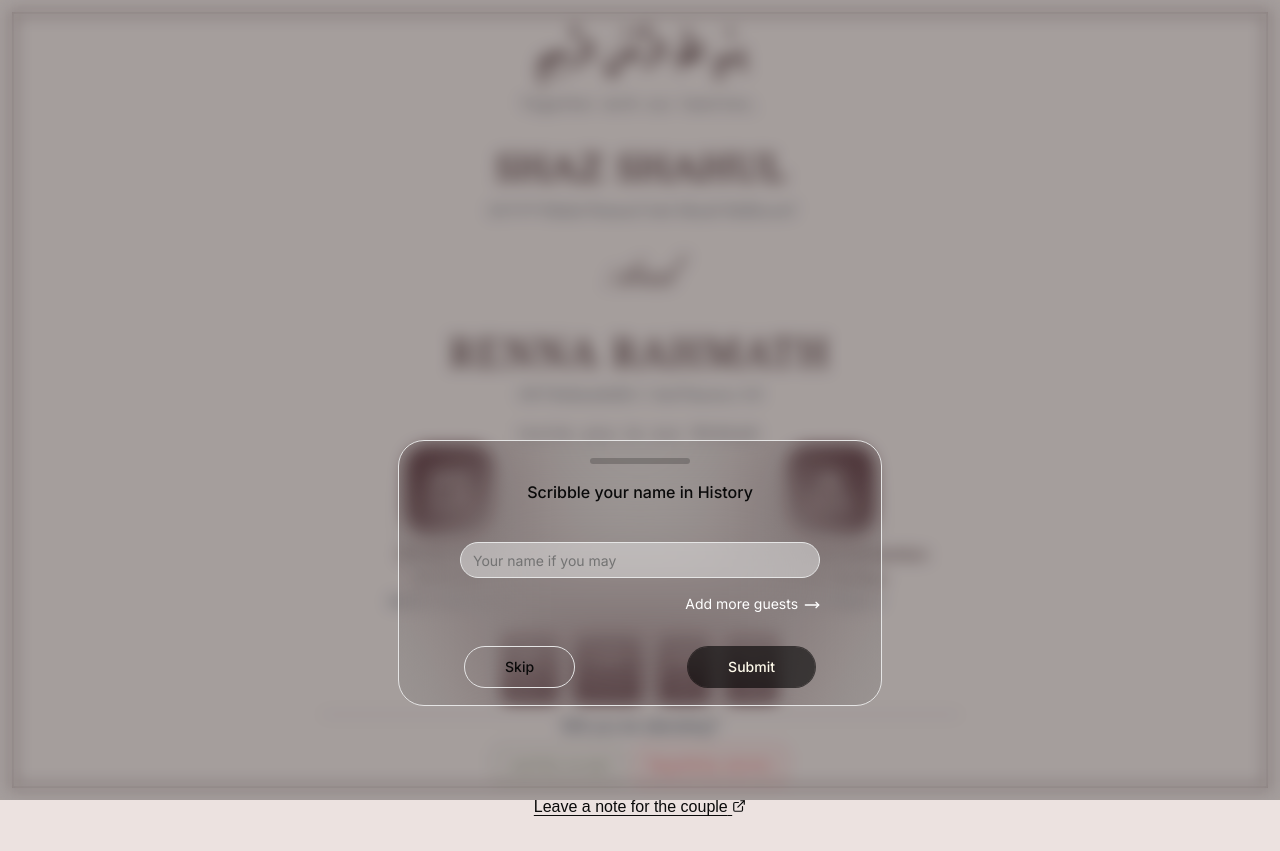
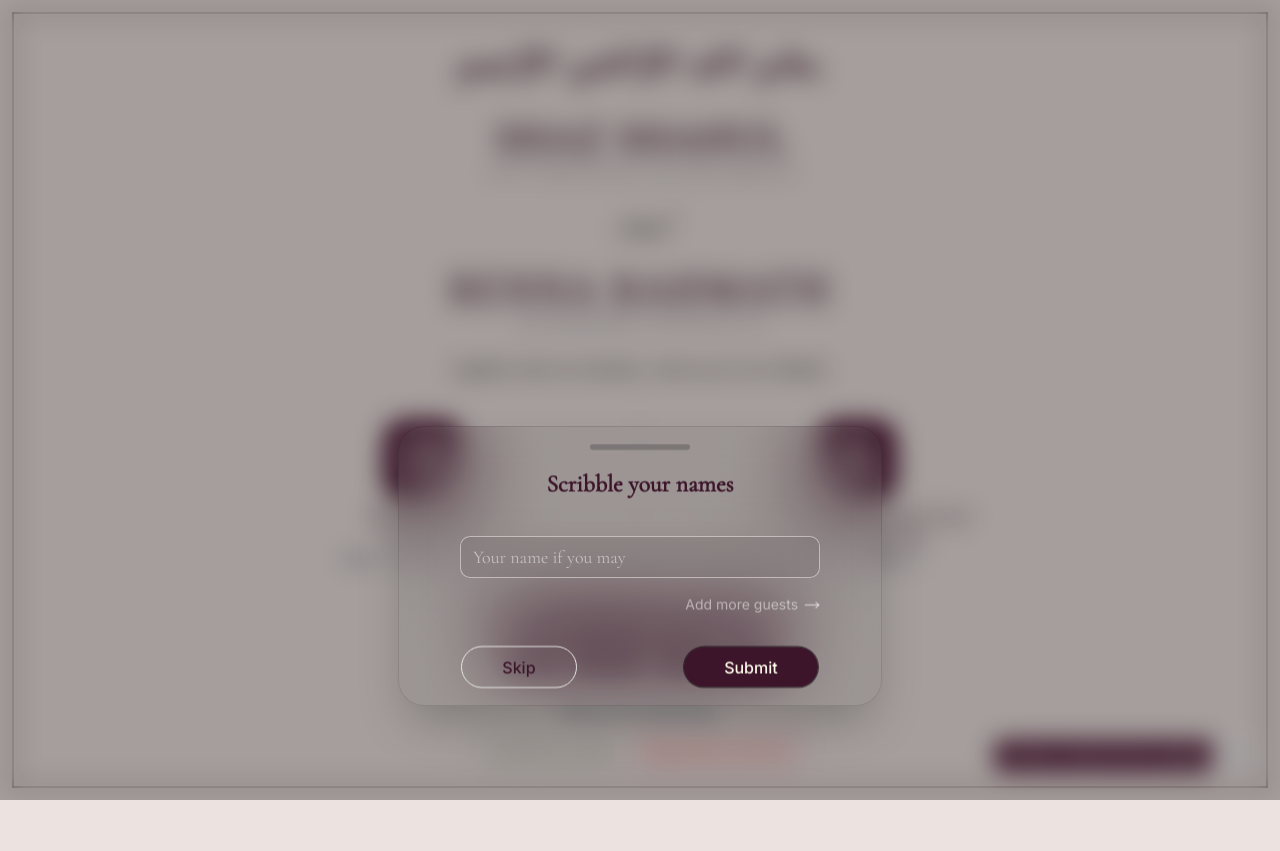
Before and after one commit to ZayanShamz/shaz-wedding, a Next.js app: page / in a window 1280 px wide. Both pictures are taken after a click on the button "Joyfully accept". After the commit the page ends 800 px from the top, so only its background shows below. Built offline with nearby package versions, Linux system fonts and the light colour scheme; a web font is replaced by a local one.

Commit message:
layout and palette

```diff
--- a/app/page.tsx
+++ b/app/page.tsx
@@ -22,7 +22,7 @@ export default function Home() {
   return (
     <>
       <div className="pointer-events-none fixed inset-3 z-40 border-2 border-[#4C3032]" />
-      <main className="mx-auto flex flex-col items-center min-h-dvh w-full">
+      <main className="mx-auto flex flex-col items-center w-full">
         <Hero
           onSelect={handleSelect}
           onLeaveNote={() => setNoteDrawerOpen(true)}
--- a/components/CountDownTimer.tsx
+++ b/components/CountDownTimer.tsx
@@ -51,11 +51,11 @@ function CountDownTimer() {
   ];
 
   return (
-    <div className="grid grid-flow-col gap-4 text-center auto-cols-max md:mt-5">
+    <div className="grid grid-flow-col gap-4 text-center auto-cols-max md:my-5">
       {units.map(({ label, value }) => (
         <div
           key={label}
-          className="flex flex-col items-center gap-1 rounded-md bg-[#5D343B] px-3 py-2 text-background"
+          className="flex flex-col items-center gap-1 rounded-md bg-crimson-violet px-3 py-2 text-background"
         >
           <span
             key={value}
--- a/components/Hero.tsx
+++ b/components/Hero.tsx
@@ -6,6 +6,7 @@ import {
   ExternalLink,
   Link,
   MapPinned,
+  UserRound,
 } from "lucide-react";
 import { Button } from "./ui/button";
 import CountDownTimer from "./CountDownTimer";
@@ -18,55 +19,53 @@ type HeroProps = {
 
 function Hero({ onSelect, onLeaveNote }: HeroProps) {
   return (
-    <section className="flex min-h-dvh md:max-w-3xl flex-col">
+    <section className="flex h-dvh md:max-w-3xl flex-col">
       <div className="flex flex-1 flex-col items-center justify-evenly text-center">
         <div>
-          <h1 className="font-arabic text-fluid-xl text-[#4C3032] font-bold mt:3 md:mt-8">
-            يسْمِ اللهِ الرَّحْمَنِ الرَّحِيمِ
+          <h1 className="font-cg text-fluid-xl text-midnight-purple tracking-widest font-semibold mt-3 md:mt-8">
+            يسْمِ اللهِ الرَّحْمَنِ الرَّحِيمِ
           </h1>
-          <p className="font-candy text-[10px] md:text-sm tracking-[0.2em]  text-zinc-600 mt-2 md:mt-4">
-            Together with our families,
-          </p>
         </div>
         <div className="flex flex-col items-center justify-center gap-4 md:gap-4 md:mt-6">
           <div className="flex flex-col">
-            <h2 className="font-cg font-bold text-fluid-2xl text-[#4C3032] tracking-wider flex items-center justify-center">
+            <p className="font-cg font-bold text-fluid-2xl text-midnight-purple tracking-wider leading-none">
               SHAZ SHAHUL
-            </h2>
-            <p className="font-cg italic font-medium text-fluid-sm text-gray-800">
+            </p>
+            <p className="font-cg italic font-medium text-fluid-sm text-zinc-600">
               S/O P P Shahul Hameed And Absath Mullaveetil
             </p>
           </div>
 
-          <p className="font-script text-fluid-2xl text-[#4C3032] mt-2">And</p>
+          <p className="font-script text-fluid-xl text-choco-plum mt-2">And</p>
 
           <div>
-            <h2 className="font-serif text-fluid-2xl text-[#4C3032] tracking-wider flex items-center justify-center">
+            <h2 className="font-serif text-fluid-2xl text-midnight-purple tracking-wider leading-none">
               RENNA RAHMATH
             </h2>
-            <p className="font-cg italic font-medium text-fluid-sm text-gray-800">
+            <p className="font-cg italic font-medium text-fluid-sm text-zinc-600">
               D/O Rahmathulla C And Haseena A K
             </p>
           </div>
         </div>
-        <p className="font-candy text-fluid-sm tracking-[0.2em]  text-zinc-600 md:mt-4">
-          invite you to our Nikkah
+        <p className="font-candy text-fluid-sm tracking-wide text-zinc-800 md:my-4">
+          together with our families,
+          <br className="md:hidden block" /> invite you to our Nikkah
         </p>
-        <div className="w-full flex justify-center items-start gap-4 md:gap-20 px-5">
+        <div className="w-full flex justify-center items-start gap-4 md:gap-20 px-5 mt-3">
           <a
             href="https://calendar.google.com/calendar/render?action=TEMPLATE&text=Wedding&dates=20261004T063000Z/20261004T103000Z&details=Join+us+for+our+wedding&location=Airport+Garden+Convention+Center%2C+Karipur"
             target="_blank"
             rel="noopener noreferrer"
             className="flex-1 flex flex-col justify-center items-center cursor-pointer"
           >
-            <div className="bg-[#5D343B] rounded-3xl p-6 mb-2 shadow-xl">
+            <div className="bg-crimson-violet rounded-3xl p-5 mb-2 shadow-xl">
               <CalendarHeart className="text-background h-8 w-8 md:h-10 md:w-10" />
             </div>
-            <p className="text-[#4C3032] text-fluid-sm">
+            <p className="font-mono leading-tight text-midnight-purple text-fluid-xs">
               04 OCT 2026 <br />
               At 10 AM
             </p>
-            <p className="cursor-pointer text-fluid-xs text-gray-600">
+            <p className="font-mono cursor-pointer text-fluid-xs text-gray-600">
               Add to Calendar
               <Calendar className="inline-block ms-1 h-full w-3" />
             </p>
@@ -84,13 +83,13 @@ function Hero({ onSelect, onLeaveNote }: HeroProps) {
             rel="noopener noreferrer"
             className="flex-1 flex flex-col justify-center items-center cursor-pointer  "
           >
-            <div className="bg-[#5D343B] rounded-3xl p-6 cursor-pointer mb-2 shadow-xl">
+            <div className="bg-crimson-violet rounded-3xl p-5 cursor-pointer mb-2 shadow-xl">
               <MapPinned className="text-background h-8 w-8 md:h-10 md:w-10" />
             </div>
-            <p className="text-[#4C3032] text-fluid-sm">
+            <p className="font-mono leading-tight text-midnight-purple text-fluid-xs">
               Aiport Garden Convention Center, Karipur
             </p>
-            <p className="cursor-pointer text-fluid-xs text-gray-600">
+            <p className="font-mono cursor-pointer text-fluid-xs text-gray-600">
               Open in Maps
               <Link className="inline-block ms-1 h-full w-3" />
             </p>
@@ -98,9 +97,6 @@ function Hero({ onSelect, onLeaveNote }: HeroProps) {
         </div>
 
         <CountDownTimer />
-        <div className="hidden md:flex w-full h-full md:self-center mt-3">
-          <Separator orientation="horizontal" className="bg-[#4C3032]/30 h-1" />
-        </div>
       </div>
 
       {/* RSVP Section */}
@@ -124,7 +120,7 @@ function Hero({ onSelect, onLeaveNote }: HeroProps) {
             </Button>
           </div>
         </div>
-        <div className="flex items-center justify-center text-center text-md leading-normal mt-3">
+        <div className="md:hidden flex items-center justify-center text-center text-md leading-normal mt-3">
           <button
             type="button"
             onClick={onLeaveNote}
@@ -134,6 +130,19 @@ function Hero({ onSelect, onLeaveNote }: HeroProps) {
             <ExternalLink className="inline-block h-3.5 w-3.5 mb-1" />
           </button>
         </div>
+        <div className="hidden md:flex absolute bottom-7 right-7 ">
+          <div className="flex items-center justify-center py-1 px-3 bg-crimson-violet rounded-b-lg rounded-tl-lg">
+            <p
+              className="font-candy text-fluid-sm text-background cursor-pointer"
+              onClick={onLeaveNote}
+            >
+              Leave a note for the couple
+            </p>
+          </div>
+          <div className="flex items-center justify-center w-8 h-8 rounded-full bg-white ms-2">
+            <UserRound className="h-5 w-5 text-midnight-purple" />
+          </div>
+        </div>
       </div>
     </section>
   );
--- a/components/RSVPDrawer.tsx
+++ b/components/RSVPDrawer.tsx
@@ -53,7 +53,11 @@ function RSVPDrawer({ open, onOpenChange }: RsvpDrawerProps) {
       <Drawer open={open} onOpenChange={onOpenChange}>
         <DrawerContent className="mx-auto max-w-lg w-full">
           <DrawerHeader>
-            <DrawerTitle>Scribble your name in History</DrawerTitle>
+            <DrawerTitle>
+              <p className="text-fluid-lg font-cg font-semibold text-midnight-purple">
+                Scribble your names
+              </p>
+            </DrawerTitle>
             <DrawerDescription></DrawerDescription>
           </DrawerHeader>
           <div className="no-scrollbar overflow-y-auto p-4">
@@ -104,7 +108,7 @@ function RSVPDrawer({ open, onOpenChange }: RsvpDrawerProps) {
                   <p
                     onMouseDown={(e) => e.preventDefault()}
                     onClick={handleAdd}
-                    className="text-sm text-white cursor-pointer"
+                    className="text-sm text-white/50 cursor-pointer hover:underline"
                   >
                     Add more guests{" "}
                     <MoveRight className="inline-block ms-0.5 h-full w-4" />
@@ -116,7 +120,8 @@ function RSVPDrawer({ open, onOpenChange }: RsvpDrawerProps) {
           <DrawerFooter>
             <DrawerClose asChild>
               <Button
-                className="bg-transparent text-foreground hover:bg-muted/80 py-5 px-10 cursor-pointer"
+                className="bg-transparent text-fluid-base text-midnight-purple hover:bg-muted/80 py-5 px-10 cursor-pointer
+                focus-visible:border-midnight-purple/60 focus-visible:ring focus-visible:ring-midnight-purple"
                 variant="outline"
                 onClick={handleSkip}
               >
@@ -124,7 +129,8 @@ function RSVPDrawer({ open, onOpenChange }: RsvpDrawerProps) {
               </Button>
             </DrawerClose>
             <Button
-              className="bg-black/60 text-amber-50 border-black/60 hover:bg-black/10 hover:backdrop-blur-3xl hover:text-amber-50 py-5 px-10 cursor-pointer"
+              className="bg-midnight-purple text-amber-50 border-black/60 hover:bg-midnight-violet hover:text-amber-50
+                focus-visible:border-midnight-purple/60 focus-visible:ring focus-visible:ring-midnight-purple py-5 px-10 cursor-pointer"
               variant="outline"
             >
               Submit
--- a/components/ui/button.tsx
+++ b/components/ui/button.tsx
@@ -1,11 +1,11 @@
-import * as React from "react"
-import { cva, type VariantProps } from "class-variance-authority"
-import { Slot } from "radix-ui"
+import * as React from "react";
+import { cva, type VariantProps } from "class-variance-authority";
+import { Slot } from "radix-ui";
 
-import { cn } from "@/lib/utils"
+import { cn } from "@/lib/utils";
 
 const buttonVariants = cva(
-  "group/button inline-flex shrink-0 items-center justify-center rounded-4xl border border-transparent bg-clip-padding text-sm font-medium whitespace-nowrap transition-all outline-none select-none focus-visible:border-ring focus-visible:ring-3 focus-visible:ring-ring/30 active:not-aria-[haspopup]:translate-y-px disabled:pointer-events-none disabled:opacity-50 aria-invalid:border-destructive aria-invalid:ring-3 aria-invalid:ring-destructive/20 dark:aria-invalid:border-destructive/50 dark:aria-invalid:ring-destructive/40 [&_svg]:pointer-events-none [&_svg]:shrink-0 [&_svg:not([class*='size-'])]:size-4",
+  "group/button inline-flex shrink-0 items-center justify-center rounded-4xl border border-transparent bg-clip-padding text-base font-medium whitespace-nowrap transition-all outline-none select-none active:not-aria-[haspopup]:translate-y-px disabled:pointer-events-none disabled:opacity-50 aria-invalid:border-destructive aria-invalid:ring-3 aria-invalid:ring-destructive/20 dark:aria-invalid:border-destructive/50 dark:aria-invalid:ring-destructive/40 [&_svg]:pointer-events-none [&_svg]:shrink-0 [&_svg:not([class*='size-'])]:size-4",
   {
     variants: {
       variant: {
@@ -36,8 +36,8 @@ const buttonVariants = cva(
       variant: "default",
       size: "default",
     },
-  }
-)
+  },
+);
 
 function Button({
   className,
@@ -47,9 +47,9 @@ function Button({
   ...props
 }: React.ComponentProps<"button"> &
   VariantProps<typeof buttonVariants> & {
-    asChild?: boolean
+    asChild?: boolean;
   }) {
-  const Comp = asChild ? Slot.Root : "button"
+  const Comp = asChild ? Slot.Root : "button";
 
   return (
     <Comp
@@ -59,7 +59,7 @@ function Button({
       className={cn(buttonVariants({ variant, size, className }))}
       {...props}
     />
-  )
+  );
 }
 
-export { Button, buttonVariants }
+export { Button, buttonVariants };
--- a/components/ui/drawer.tsx
+++ b/components/ui/drawer.tsx
@@ -37,7 +37,7 @@ function DrawerOverlay({
     <DrawerPrimitive.Overlay
       data-slot="drawer-overlay"
       className={cn(
-        "fixed inset-0 z-50 bg-black/30 supports-backdrop-filter:backdrop-blur-sm",
+        "fixed inset-0 z-50 bg-black/30 supports-backdrop-filter:backdrop-blur-md",
         "data-open:animate-in data-open:fade-in-75 data-closed:animate-out data-closed:fade-out-0",
         className,
       )}
@@ -58,9 +58,10 @@ function DrawerContent({
         data-slot="drawer-content"
         className={cn(
           "group/drawer-content fixed z-50 flex h-auto flex-col bg-transparent p-4 text-sm",
-          "before:absolute before:inset-3.5 before:-z-10 before:rounded-4xl before:border before:border-border before:bg-black/5 before:backdrop-blur-3xl before:shadow-3xl",
-          "data-[vaul-drawer-direction=bottom]:inset-x-0 data-[vaul-drawer-direction=bottom]:bottom-0 md:data-[vaul-drawer-direction=bottom]:bottom-20 data-[vaul-drawer-direction=bottom]:mt-24 data-[vaul-drawer-direction=bottom]:max-h-[80vh]",
-          "data-[vaul-drawer-direction=top]:inset-x-0 data-[vaul-drawer-direction=top]:top-0 data-[vaul-drawer-direction=top]:mb-24 data-[vaul-drawer-direction=top]:max-h-[80vh]",
+          "before:absolute before:inset-3.5 before:-z-10 before:rounded-4xl before:border before:border-black/10",
+          "before:bg-black/5 before:backdrop-blur-2xl before:shadow-2xl befor:shadow-black/30",
+          "data-[vaul-drawer-direction=bottom]:inset-x-0 data-[vaul-drawer-direction=bottom]:bottom-0 md:data-[vaul-drawer-direction=bottom]:bottom-20",
+          "data-[vaul-drawer-direction=bottom]:mt-24 data-[vaul-drawer-direction=bottom]:max-h-[80vh]",
           className,
         )}
         {...props}
@@ -76,10 +77,7 @@ function DrawerHeader({ className, ...props }: React.ComponentProps<"div">) {
   return (
     <div
       data-slot="drawer-header"
-      className={cn(
-        "flex flex-col gap-0.5 p-4 group-data-[vaul-drawer-direction=bottom]/drawer-content:text-center group-data-[vaul-drawer-direction=top]/drawer-content:text-center md:gap-1.5 md:text-left",
-        className,
-      )}
+      className={cn("flex flex-col gap-0.5 p-4 text-center", className)}
       {...props}
     />
   );
--- a/components/ui/input.tsx
+++ b/components/ui/input.tsx
@@ -8,13 +8,10 @@ function Input({ className, type, ...props }: React.ComponentProps<"input">) {
       type={type}
       data-slot="input"
       className={cn(
-        "h-9 w-full min-w-0 rounded-3xl border border-border bg-input/50 px-3 py-1 text-base ",
-        "placeholder:text-muted-foreground transition-[color,box-shadow,background-color] outline-none ",
-        "file:inline-flex file:h-7 file:border-0 file:bg-transparent file:text-sm file:font-medium file:text-foreground",
-        "focus:border-amber focus:shadow-2xl focus:shadow-black/10",
-        "disabled:pointer-events-none disabled:cursor-not-allowed disabled:opacity-50 ",
-        "aria-invalid:border-destructive aria-invalid:ring-3 aria-invalid:ring-destructive/20 ",
-        "md:text-sm dark:aria-invalid:border-destructive/50 dark:aria-invalid:ring-destructive/40",
+        "font-cg text-fluid-base h-9 w-full min-w-0 rounded-lg border border-burn-pink/60 bg-black/5 backdrop-blur-xl px-3 py-5 text-base",
+        "placeholder:text-white/50 transition-[color,box-shadow,background-color] outline-none ",
+        "focus:border-[#4C3032]/60 focus:shadow-lg focus:shadow-[#4C3032]/10",
+        "disabled:pointer-events-none disabled:cursor-not-allowed disabled:opacity-50",
         className,
       )}
       {...props}
```
Also changed, not shown: app/globals.css (+10 -2 lines), components/NoteDrawer.tsx (+11 -5 lines), components/ui/textarea.tsx (+9 -6 lines).
